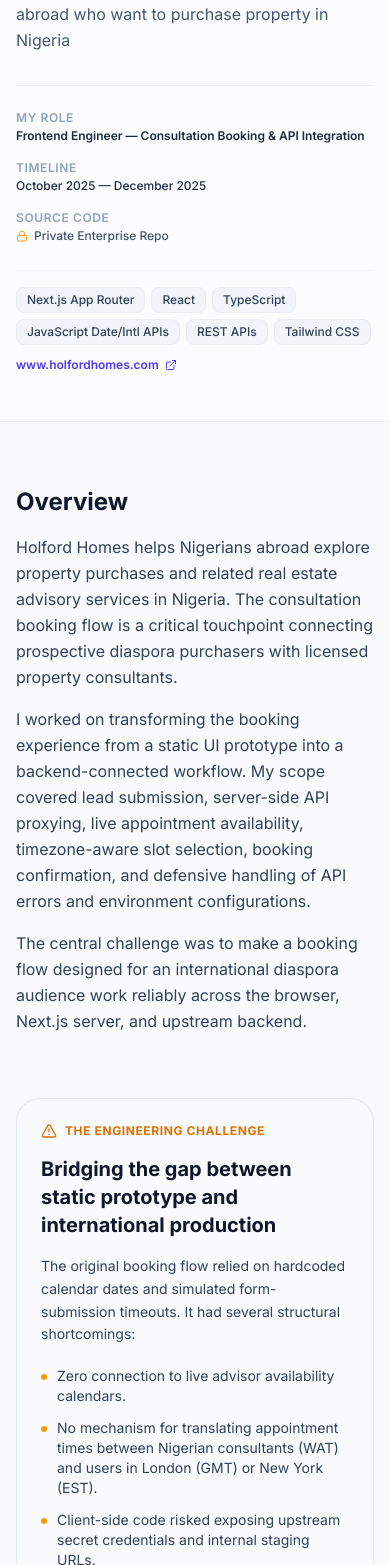
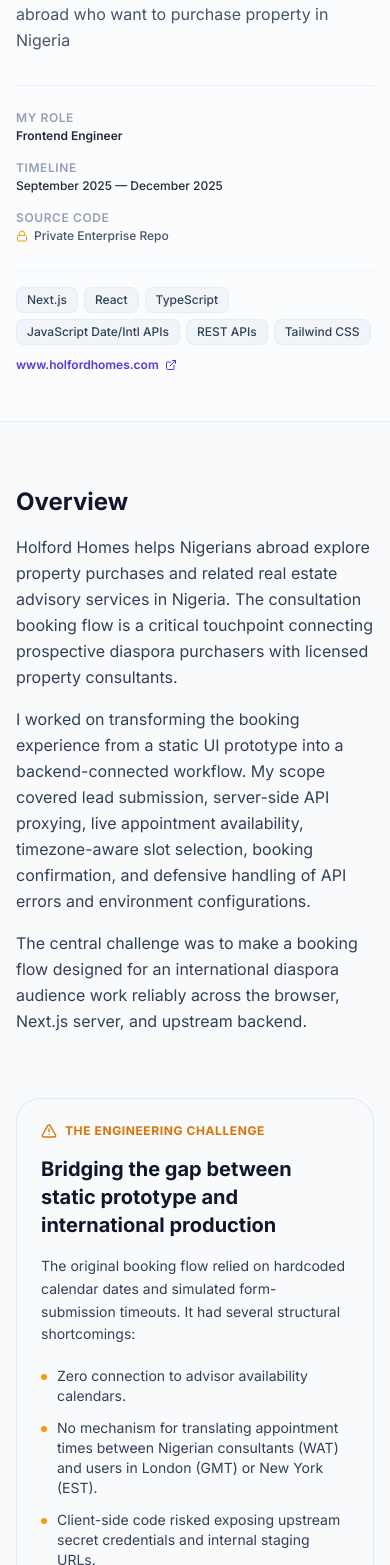
Before and after one commit to Darasimi010/portfolio, a Next.js app: page /work/holford-homes in a window 390 px wide. Shown: the part 343-1908 px from the top of the page. Built offline with nearby package versions, Linux system fonts and the light colour scheme.

Commit message:
Updated the content of the HolfordHomes case study and fixed some responsiveness issues on smaller screen sizes.

```diff
--- a/app/work/holford-homes/page.tsx
+++ b/app/work/holford-homes/page.tsx
@@ -18,11 +18,11 @@
       <main>
         <CaseStudyHeader
           title="Holford Homes — Building an International Consultation Booking System"
-          role="Frontend Engineer — Consultation Booking & API Integration"
+          role="Frontend Engineer"
           product="Real estate platform serving Nigerians living abroad who want to purchase property in Nigeria"
-          timeline="October 2025 — December 2025"
+          timeline="September 2025 — December 2025"
           technologies={[
-            "Next.js App Router",
+            "Next.js",
             "React",
             "TypeScript",
             "JavaScript Date/Intl APIs",
@@ -30,9 +30,6 @@
             "Tailwind CSS",
           ]}
           liveUrl="https://www.holfordhomes.com"
-          prReferences="PRs #2, #3; commits d71abd7, 7879abb, 666c583, e7bf5e2"
-          category="Booking Systems & API Proxying"
-          categoryColor="bg-amber-50 dark:bg-amber-950/40 text-amber-700 dark:text-amber-300 border-amber-200 dark:border-amber-800/40"
         />
 
         {/* Content Body */}
@@ -82,9 +79,7 @@
             <ul className="grid grid-cols-1 sm:grid-cols-2 gap-3 pt-1 text-sm text-slate-700 dark:text-slate-300">
               <li className="flex items-start gap-2.5">
                 <span className="w-1.5 h-1.5 rounded-full bg-amber-500 shrink-0 mt-2" />
-                <span>
-                  Zero connection to live advisor availability calendars.
-                </span>
+                <span>Zero connection to advisor availability calendars.</span>
               </li>
               <li className="flex items-start gap-2.5">
                 <span className="w-1.5 h-1.5 rounded-full bg-amber-500 shrink-0 mt-2" />
@@ -129,7 +124,7 @@
             </p>
 
             <ul className="space-y-2 text-sm text-slate-700 dark:text-slate-300 pl-2">
-              <li className="flex items-start gap-2">
+              <li className="flex flex-col md:flex-row items-start gap-2">
                 <code className="text-xs font-mono font-bold bg-slate-100 dark:bg-slate-800 px-2 py-0.5 rounded text-amber-600 dark:text-amber-400">
                   POST /api/consultations
                 </code>
@@ -138,7 +133,7 @@
                   create a consultation record and returns a dynamic UUID.
                 </span>
               </li>
-              <li className="flex items-start gap-2">
+              <li className="flex flex-col md:flex-row items-start gap-2">
                 <code className="text-xs font-mono font-bold bg-slate-100 dark:bg-slate-800 px-2 py-0.5 rounded text-amber-600 dark:text-amber-400">
                   GET /api/consultations/availabilities
                 </code>
@@ -147,7 +142,7 @@
                   consultant calendar databases.
                 </span>
               </li>
-              <li className="flex items-start gap-2">
+              <li className="flex flex-col md:flex-row items-start gap-2">
                 <code className="text-xs font-mono font-bold bg-slate-100 dark:bg-slate-800 px-2 py-0.5 rounded text-amber-600 dark:text-amber-400">
                   POST /api/consultations/[uuid]/date
                 </code>
@@ -263,13 +258,6 @@
                     accessible toast notifications.
                   </span>
                 </li>
-                <li className="flex items-start gap-2">
-                  <CheckCircle2 className="w-4 h-4 text-emerald-500 shrink-0 mt-0.5" />
-                  <span>
-                    Guarded against applying asynchronous results after
-                    component unmount.
-                  </span>
-                </li>
               </ul>
             </div>
           </section>
@@ -332,21 +320,6 @@
               presentation, server-side request proxying, backend-aligned form
               values, and robust error handling.
             </p>
-
-            <div className="p-4 rounded-2xl bg-white dark:bg-slate-900 border border-slate-200 dark:border-slate-800 text-xs space-y-2">
-              <div className="flex items-center gap-2 font-semibold text-slate-800 dark:text-slate-200">
-                <GitPullRequest className="w-4 h-4 text-amber-500" />
-                <span>
-                  Implementation Evidence (Private Enterprise Repository):
-                </span>
-              </div>
-              <p className="text-slate-600 dark:text-slate-400 pl-6">
-                Branch: <strong>feature/booking-availability-flow</strong>; Pull
-                Requests: <strong>PR #2</strong>, <strong>PR #3</strong>;
-                Commits: <strong>d71abd7</strong>, <strong>7879abb</strong>,{" "}
-                <strong>666c583</strong>, <strong>e7bf5e2</strong>.
-              </p>
-            </div>
           </section>
 
           {/* Navigation */}
```
